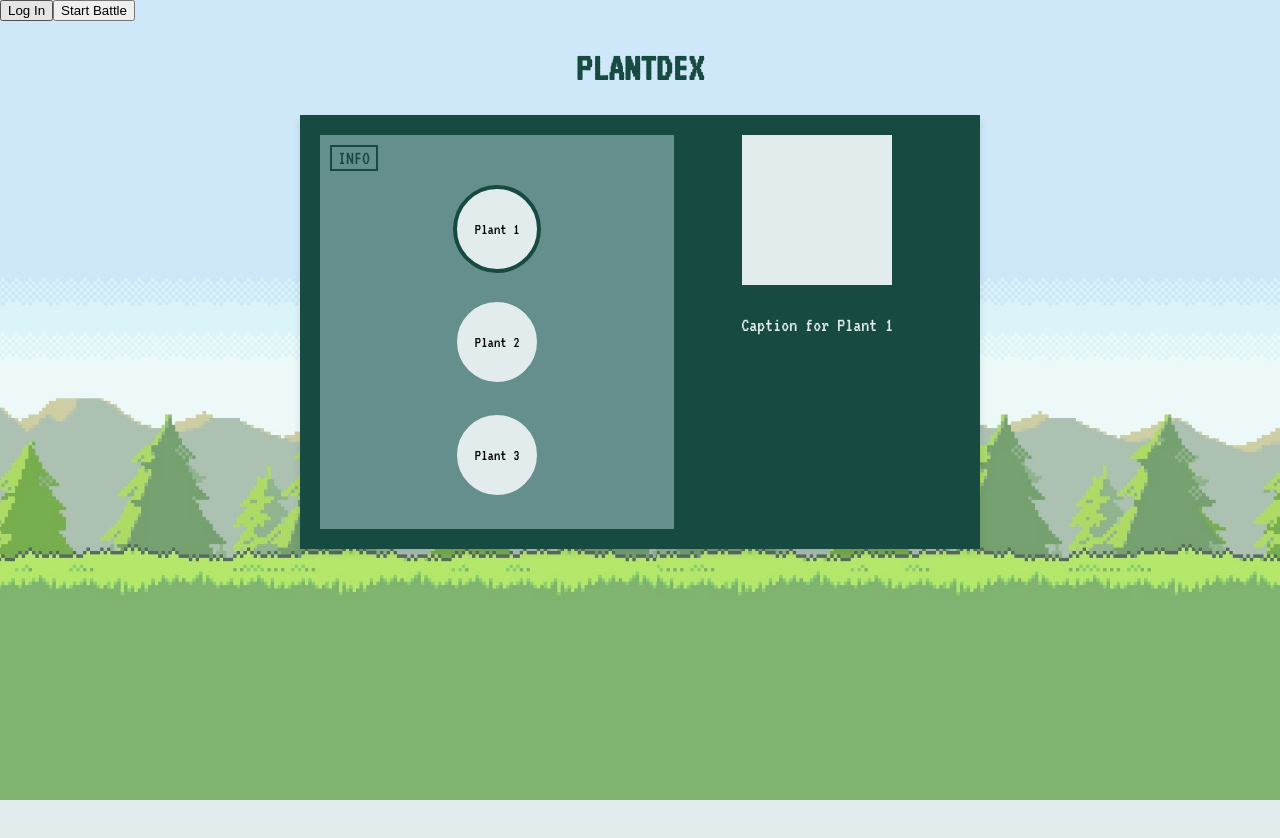
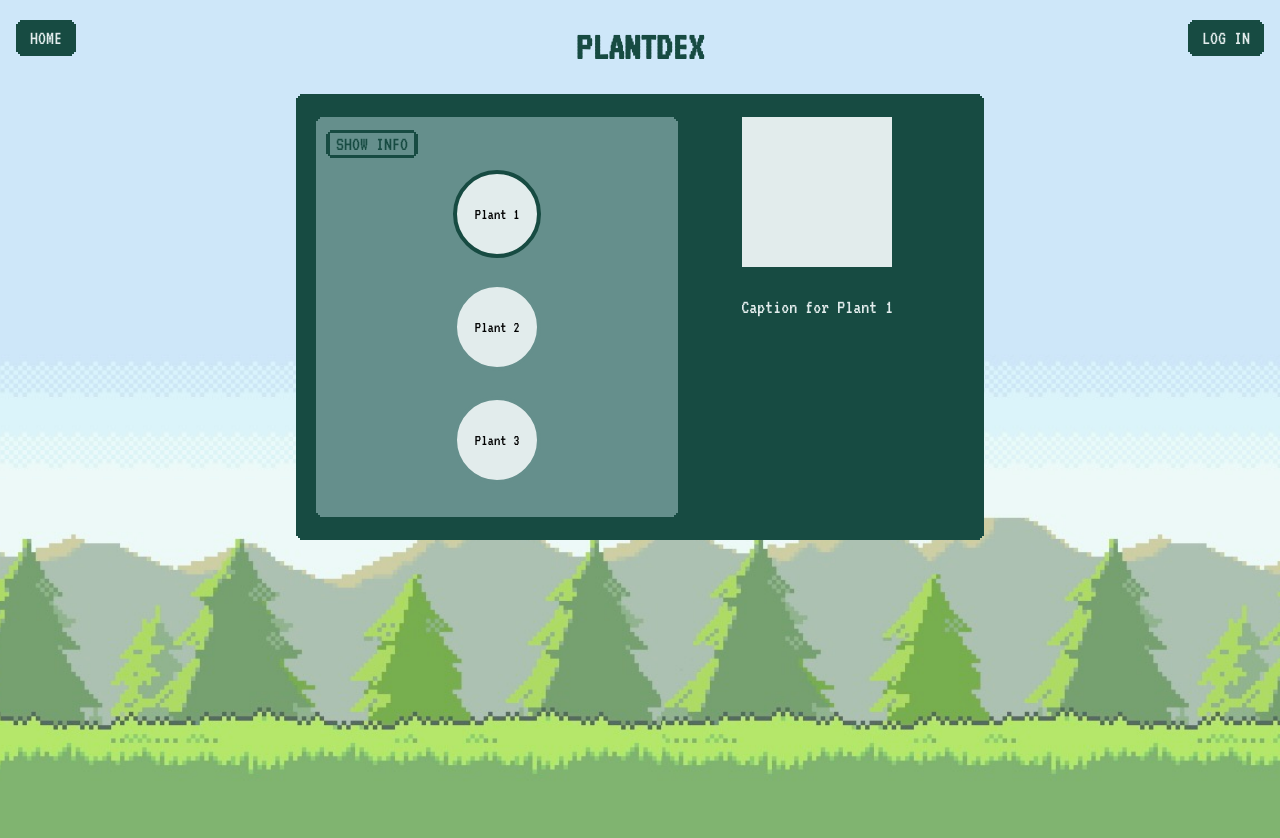
Before and after one commit to FO214/ht6, a React (Create React App) app in the folder frontend/pokeplants/: page /plantdex in a window 1280 px wide. Shown: the top 838 px of the page. Before the commit the page ends 800 px from the top, so only its background shows below. Built offline with nearby package versions, Linux system fonts and the light colour scheme.

Commit message:
ui upgrade

```diff
--- a/frontend/pokeplants/src/App.css
+++ b/frontend/pokeplants/src/App.css
@@ -1,39 +1,33 @@
-.App {
-  text-align: center;
-  font-family: 'VT323';
+body {
+  background-image: url('./components/plantdex/bg.jpeg');
+  height: 130vh;
 }
 
-.App-logo {
-  height: 40vmin;
-  pointer-events: none;
+.title {
+  font-size: 200px;
+  margin-bottom: 0;
 }
 
-@media (prefers-reduced-motion: no-preference) {
-  .App-logo {
-    animation: App-logo-spin infinite 20s linear;
-  }
+.starting-buttons button {
+  font-size: 16px;
+  border: none;
+  background-color: var(--dark-green);
+  font-family: 'VT323', monospace;
+  color: var(--light-green);
+  cursor: pointer;
+  font-size: 40px;
+  padding: 5px 10px;
+  border-top: 3px solid var(--dark-green);
+  border-bottom: 3px solid var(--dark-green);
+  box-shadow:
+    -4px 0 0 -2px var(--dark-green),
+    -8px 0 0 -4px var(--dark-green),
+    4px 0 0 -2px var(--dark-green),
+    8px 0 0 -4px var(--dark-green);
 }
 
-.App-header {
-  background-color: #282c34;
-  min-height: 100vh;
+.starting-buttons {
   display: flex;
-  flex-direction: column;
-  align-items: center;
   justify-content: center;
-  font-size: calc(10px + 2vmin);
-  color: white;
+  gap: 30px;
 }
-
-.App-link {
-  color: #61dafb;
-}
-
-@keyframes App-logo-spin {
-  from {
-    transform: rotate(0deg);
-  }
-  to {
-    transform: rotate(360deg);
-  }
-}
--- a/frontend/pokeplants/src/App.js
+++ b/frontend/pokeplants/src/App.js
@@ -4,16 +4,17 @@ import { useAuth0 } from '@auth0/auth0-react';
 import AuthButton from './components/authbutton/authbutton';
 import BattleScreen from './components/battlescreen/battlescreen';
 import Plantdex from './components/plantdex/plantdex';
+import './App.css';
 
 const App = () => {
-  const { isAuthenticated, isLoading } = useAuth0();
+  const { isAuthenticated, isLoading, loginWithRedirect } = useAuth0();
   const navigate = useNavigate();
   const [initialRedirect, setInitialRedirect] = useState(true);
 
   useEffect(() => {
     if (isAuthenticated && initialRedirect) {
       setInitialRedirect(false);
-      navigate('/plantdex');
+      navigate('/');
     }
   }, [isAuthenticated, initialRedirect, navigate]);
 
@@ -21,7 +22,19 @@ const App = () => {
     if (isAuthenticated) {
       navigate('/battle');
     } else {
-      navigate('/login');
+      loginWithRedirect({
+        appState: { targetUrl: '/battle' }
+      });
+    }
+  };
+
+  const handleGoToPlantdex = () => {
+    if (isAuthenticated) {
+      navigate('/plantdex');
+    } else {
+      loginWithRedirect({
+        appState: { targetUrl: '/plantdex' }
+      });
     }
   };
 
@@ -32,9 +45,8 @@ const App = () => {
   return (
     <div className="App">
       <AuthButton />
-      <button onClick={handleStartBattle}>Start Battle</button>
       <Routes>
-        <Route path="/" element={<Home />} />
+        <Route path="/" element={<Home handleGoToPlantdex={handleGoToPlantdex} handleStartBattle={handleStartBattle} />} />
         <Route path="/battle" element={<BattleScreen />} />
         <Route path="/plantdex" element={<Plantdex />} />
       </Routes>
@@ -42,8 +54,16 @@ const App = () => {
   );
 };
 
-const Home = () => {
-  return <h1>Home Screen</h1>;
+const Home = ({ handleGoToPlantdex, handleStartBattle }) => {
+  return (
+    <div>
+      <h1 className="title">POKÉPLANTS</h1>
+      <div className="starting-buttons">
+        <button onClick={handleGoToPlantdex}>GO TO PLANTDEX</button>
+        <button onClick={handleStartBattle}>START BATTLING</button>
+      </div>
+    </div>
+  );
 };
 
 export default App;
--- /dev/null
+++ b/frontend/pokeplants/src/components/authbutton/authbutton.css
@@ -0,0 +1,27 @@
+:root {
+    --dark-green: #174B42;
+    --light-green: #E2ECEC;
+    --medium-green: #658f8c;
+}
+
+.auth-button {
+    position: fixed;
+    top: 20px;
+    right: 20px;
+    font-size: 16px;
+    border: none;
+    background-color: var(--dark-green);
+    font-family: 'VT323', monospace;
+    color: var(--light-green);
+    cursor: pointer;
+    font-size: 20px;
+    padding: 5px 10px;
+    z-index: 10000;
+    border-top: 3px solid var(--dark-green);
+    border-bottom: 3px solid var(--dark-green);
+    box-shadow:
+      -4px 0 0 -2px var(--dark-green),
+      -8px 0 0 -4px var(--dark-green),
+      4px 0 0 -2px var(--dark-green),
+      8px 0 0 -4px var(--dark-green);
+}
--- a/frontend/pokeplants/src/components/authbutton/authbutton.js
+++ b/frontend/pokeplants/src/components/authbutton/authbutton.js
@@ -1,11 +1,13 @@
 import React from 'react';
 import { useAuth0 } from '@auth0/auth0-react';
+import './authbutton.css';
 
 const AuthButton = () => {
   const { isAuthenticated, loginWithRedirect, logout } = useAuth0();
 
   return (
     <button
+      className="auth-button"
       onClick={() => {
         if (isAuthenticated) {
           logout({ returnTo: window.location.origin });
@@ -14,7 +16,7 @@ const AuthButton = () => {
         }
       }}
     >
-      {isAuthenticated ? 'Log Out' : 'Log In'}
+      {isAuthenticated ? 'LOG OUT' : 'LOG IN'}
     </button>
   );
 };
--- a/frontend/pokeplants/src/components/plantdex/plantdex.css
+++ b/frontend/pokeplants/src/components/plantdex/plantdex.css
@@ -2,7 +2,6 @@
     --dark-green: #174B42;
     --light-green: #E2ECEC;
     --medium-green: #658f8c;
-    --highlight-yellow: #FFD700;
 }
 
 body {
@@ -13,7 +12,7 @@ body {
 
 .plant-bg {
     background-image: url('bg.jpeg');
-    height: 100vh;
+    height: 130vh;
 }
 
 h1 {
@@ -33,7 +32,13 @@ h1 {
     width: 50%;
     background-color: var(--dark-green);
     padding: 20px;
-    box-shadow: 0 4px 8px rgba(0, 0, 0, 0.1);
+    border-top: 3px solid var(--dark-green);
+    border-bottom: 3px solid var(--dark-green);
+    box-shadow:
+      -4px 0 0 -2px var(--dark-green),
+      -8px 0 0 -4px var(--dark-green),
+      4px 0 0 -2px var(--dark-green),
+      8px 0 0 -4px var(--dark-green);
 }
 
 .sidebar {
@@ -44,6 +49,13 @@ h1 {
     display: flex;
     flex-direction: column;
     align-items: center;
+    border-top: 3px solid var(--medium-green);
+    border-bottom: 3px solid var(--medium-green);
+    box-shadow:
+      -4px 0 0 -2px var(--medium-green),
+      -8px 0 0 -4px var(--medium-green),
+      4px 0 0 -2px var(--medium-green),
+      8px 0 0 -4px var(--medium-green);
 }
 
 .toggle-buttons {
@@ -62,20 +74,37 @@ h1 {
     border: none;
     cursor: pointer;
     font-size: 20px;
-    color: var(--dark-green);
-    border: 2px solid var(--dark-green);
+    border-top: 3px solid var(--dark-green);
+    border-bottom: 3px solid var(--dark-green);
+    box-shadow:
+      -4px 0 0 -2px var(--dark-green),
+      -8px 0 0 -4px var(--dark-green),
+      4px 0 0 -2px var(--dark-green),
+      8px 0 0 -4px var(--dark-green);
 }
 
 .toggle-buttons button:disabled {
     cursor: default;
     color: var(--dark-green);
-    border: 2px solid var(--dark-green);
+    border-top: 3px solid var(--dark-green);
+    border-bottom: 3px solid var(--dark-green);
+    box-shadow:
+      -4px 0 0 -2px var(--dark-green),
+      -8px 0 0 -4px var(--dark-green),
+      4px 0 0 -2px var(--dark-green),
+      8px 0 0 -4px var(--dark-green);
 }
 
 .toggle-buttons button.highlighted {
     color: var(--light-green);
     background-color: var(--dark-green);
-    border: 2px solid var(--dark-green);
+    border-top: 3px solid var(--dark-green);
+    border-bottom: 3px solid var(--dark-green);
+    box-shadow:
+      -4px 0 0 -2px var(--dark-green),
+      -8px 0 0 -4px var(--dark-green),
+      4px 0 0 -2px var(--dark-green),
+      8px 0 0 -4px var(--dark-green);
 }
 
 .plant-list {
@@ -137,3 +166,25 @@ h1 {
     font-family: 'VT323', monospace;
     font-size: 20px;
 }
+
+.home-button {
+    position: fixed;
+    top: 20px;
+    left: 20px;
+    font-size: 16px;
+    border: none;
+    background-color: var(--dark-green);
+    font-family: 'VT323', monospace;
+    color: var(--light-green);
+    cursor: pointer;
+    font-size: 20px;
+    padding: 5px 10px;
+    z-index: 10000;
+    border-top: 3px solid var(--dark-green);
+    border-bottom: 3px solid var(--dark-green);
+    box-shadow:
+      -4px 0 0 -2px var(--dark-green),
+      -8px 0 0 -4px var(--dark-green),
+      4px 0 0 -2px var(--dark-green),
+      8px 0 0 -4px var(--dark-green);
+}
--- a/frontend/pokeplants/src/components/plantdex/plantdex.js
+++ b/frontend/pokeplants/src/components/plantdex/plantdex.js
@@ -1,9 +1,12 @@
 import React, { useState, useEffect } from 'react';
+import { useNavigate } from 'react-router-dom';
 import './plantdex.css';
 
 const plants = ['Plant 1', 'Plant 2', 'Plant 3'];
 
 const Plantdex = () => {
+  const navigate = useNavigate();
+
   useEffect(() => {
     document.body.classList.add('plant-bg');
     return () => {
@@ -11,12 +14,11 @@ const Plantdex = () => {
     };
   }, []);
 
-  const [selectedPlant, setSelectedPlant] = useState(plants[0]); // Automatically select the first plant
+  const [selectedPlant, setSelectedPlant] = useState(plants[0]);
   const [showInfo, setShowInfo] = useState(false);
   const [infoHighlighted, setInfoHighlighted] = useState(false);
 
   useEffect(() => {
-    // Ensure the first plant is selected on mount
     setSelectedPlant(plants[0]);
   }, []);
 
@@ -42,19 +44,23 @@ const Plantdex = () => {
     setInfoHighlighted(false);
   };
 
+  const handleHomeClick = () => {
+    navigate('/');
+  };
+
   return (
     <div className="plantdex-container">
+      <button className="home-button" onClick={handleHomeClick}>HOME</button> {/* Updated button */}
       <h1>PLANTDEX</h1>
       <div className="content">
         <div className="sidebar">
           <div className="toggle-buttons">
-            {}
             <button
               onClick={handleInfoClick}
               disabled={!selectedPlant}
               className={infoHighlighted ? 'highlighted' : ''}
             >
-              INFO
+              {showInfo ? 'HIDE INFO' : 'SHOW INFO'}
             </button>
           </div>
           {showInfo && selectedPlant ? (
```
